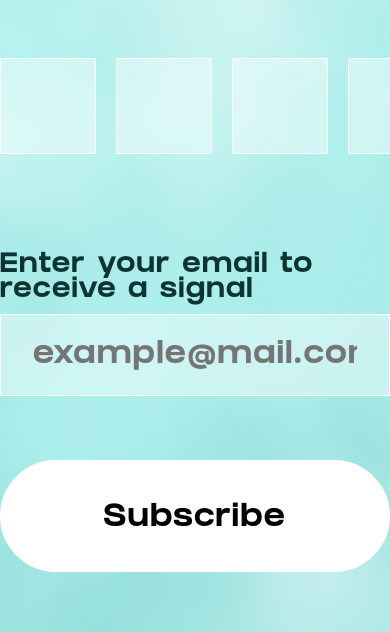
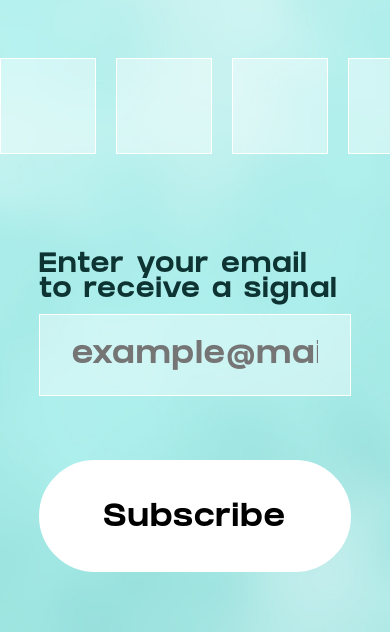
Before and after one commit to vvxforce/html-mongo, a website: page index.html in a window 390 px wide. Shown: the part 697-1329 px from the top of the page. Drawn offline with nearby package versions, Linux system fonts and the light colour scheme.

Commit message:
updated text-form mobile

```diff
--- a/style.css
+++ b/style.css
@@ -184,7 +184,8 @@ body {
     }
     .form-receive {
         padding-top: 100px;
-        max-width: 40em;
+        max-width: 80%;
+
     }
     .form-receive input {
         padding: 0.3em 1em 0.2em;
```
